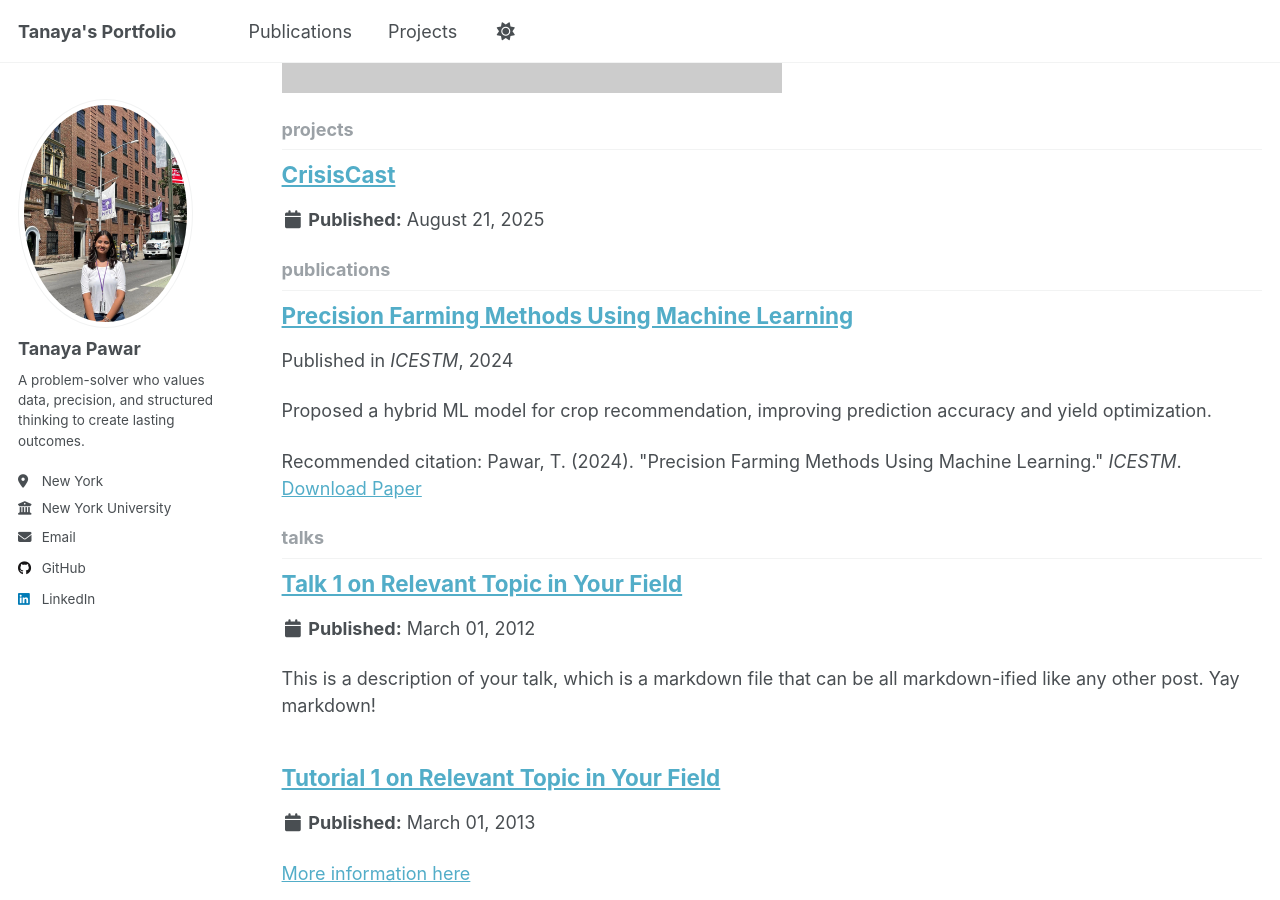
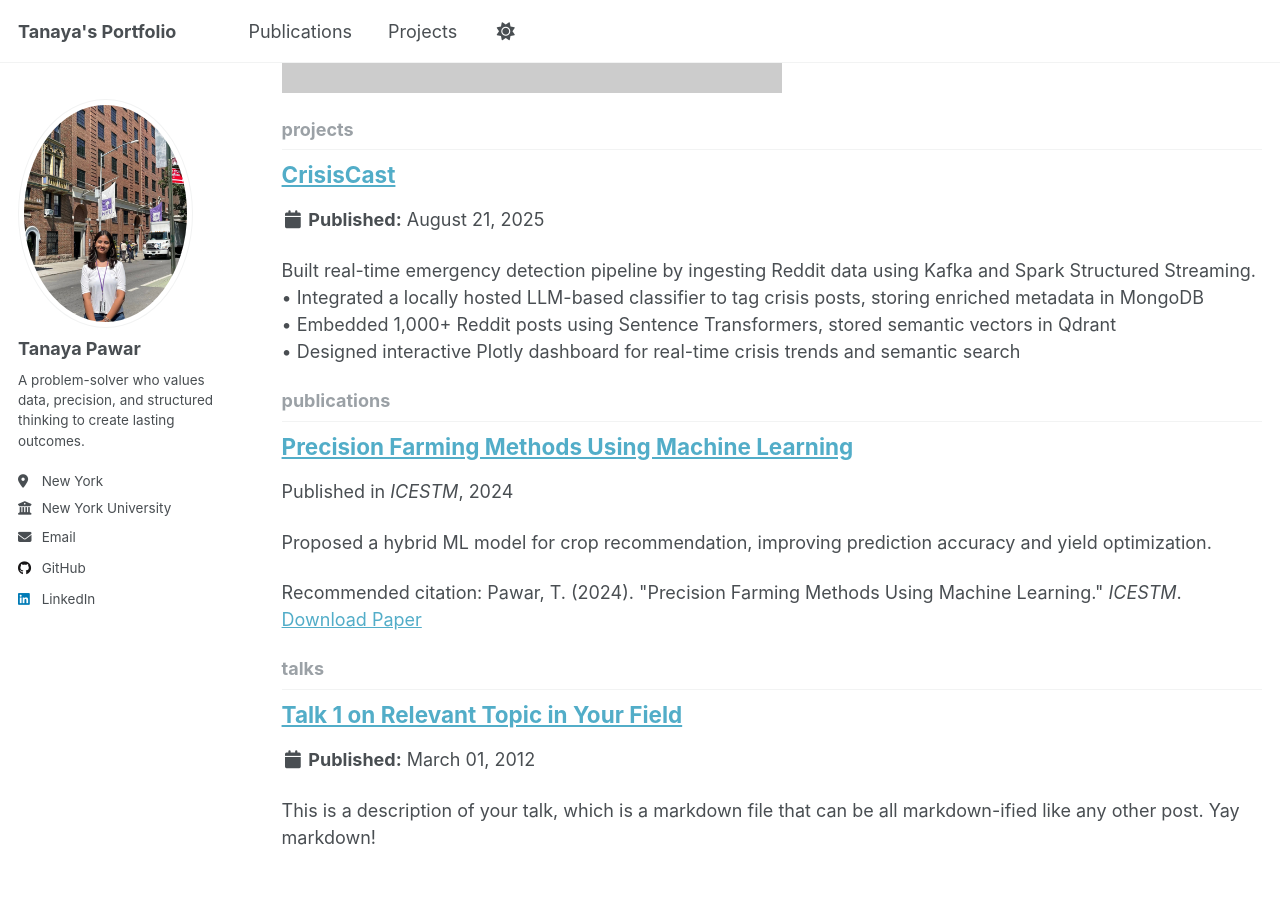
Before and after one commit to tanaya09/tanaya09.github.io, a Jekyll site: the page built from _pages/collection-archive.html, in a window 1280 px wide and 900 px high, scrolled down 992 px. Built offline with Jekyll 4.4.1, drawn with Linux system fonts in a browser that asks for light colours.

Commit message:
Update Project1.md

```diff
--- a/_projects/Project1.md
+++ b/_projects/Project1.md
@@ -1,14 +1,12 @@
 ---
 title: "CrisisCast"
-collection: projects
-permalink: /projects/crisiscast
-tech: "Kafka · Spark Structured Streaming · MongoDB · Docker · Qdrant · Plotly"
-description: >
-  Built a real-time emergency detection pipeline by ingesting Reddit data using Kafka and Spark Structured Streaming.
-  • Integrated a locally hosted LLM-based classifier to tag crisis posts
-  • Embedded 1,000+ Reddit posts using Sentence Transformers, stored semantic vectors in Qdrant
-  • Designed an interactive Plotly dashboard for live semantic search
-repo: https://github.com/tanaya09/crisiscast
 header:
   image: /images/crisiscast.png
+tech: "Kafka, Spark, MongoDB, FastAPI, Plotly"
+github: "https://github.com/yourusername/crisiscast"
 ---
+
+Built real-time emergency detection pipeline by ingesting Reddit data using Kafka and Spark Structured Streaming.
+• Integrated a locally hosted LLM-based classifier to tag crisis posts, storing enriched metadata in MongoDB
+• Embedded 1,000+ Reddit posts using Sentence Transformers, stored semantic vectors in Qdrant
+• Designed interactive Plotly dashboard for real-time crisis trends and semantic search
```
